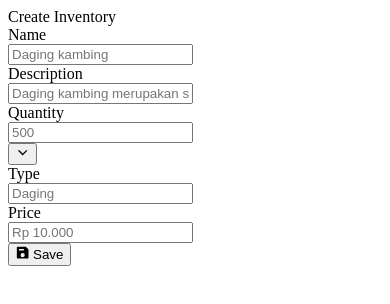
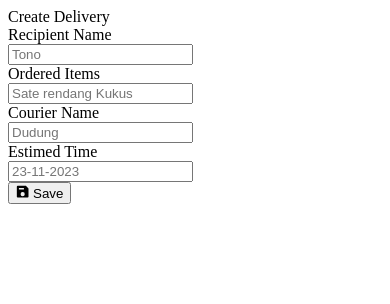
Before and after one commit to Harmerz/paw-fe, a Next.js app: page /delivery/create in a window 390 px wide. Shown: the top 304 px of the page. Built offline with nearby package versions, Linux system fonts and the light colour scheme.

Commit message:
Responsive Create & Update  Delivery

```diff
--- a/src/components/pages/delivery/createDelivery.js
+++ b/src/components/pages/delivery/createDelivery.js
@@ -1,94 +1,105 @@
-import { useState } from 'react'
-import { IoChevronDownSharp, IoSaveSharp } from 'react-icons/io5'
+import { IoSaveSharp } from 'react-icons/io5'
 
 export function Create() {
-  const [quantity, setQuantity] = useState(false)
-  const [typeQty, setTypeQty] = useState(' ')
   return (
     <div className="flex min-h-screen bg-white">
       <div className="w-1/6 flex-none" />
 
       <div className="w-2/3 flex-grow bg-white">
-        <div className="pb-6 pt-8 text-3xl font-bold text-black">Create Inventory</div>
+        <div
+          className="pb-6 pt-8 text-xl
+        font-bold text-black
+        md:text-2xl
+        lg:text-3xl"
+        >
+          Create Delivery
+        </div>
 
-        <div className="pb-2 font-bold text-black">Name</div>
+        <div
+          className="pb-2 text-xs
+        font-bold
+        text-black
+        md:text-sm
+        lg:text-base"
+        >
+          Recipient Name
+        </div>
         <div className="pb-4">
           <input
             type="text"
-            className="h-[66px] w-full rounded-md bg-gray-200 p-2 text-black"
-            placeholder="Daging kambing"
+            className="h-[22px]  w-full
+            rounded-md bg-gray-200
+            p-3 text-xs
+            text-black
+            md:h-[44px] md:text-sm
+            lg:h-[66px] lg:text-base"
+            placeholder="Tono"
           />
         </div>
 
-        <div className="pb-2 font-bold text-black">Description</div>
+        <div
+          className="pb-2 text-xs
+        font-bold
+        text-black
+        md:text-sm
+        lg:text-base"
+        >
+          Ordered Items
+        </div>
         <div className="pb-4">
           <input
             type="text"
-            className="w-full rounded-md bg-gray-200 p-2 pb-28 text-black"
-            placeholder="Daging kambing merupakan salah satu sumber protein yang berfungsi untuk..."
+            className="h-[22px] w-full
+            rounded-md bg-gray-200
+            p-3 text-xs
+            text-black
+            md:h-[44px] md:text-sm
+            lg:h-[66px] lg:text-base"
+            placeholder="Sate rendang Kukus"
           />
         </div>
 
-        <div className="pb-2 font-bold text-black">Quantity</div>
-        <div className="flex flex-row gap-2 pb-4">
-          <input
-            type="text"
-            className="w-32 rounded-md bg-gray-200 p-2 text-black"
-            placeholder="500"
-          />
-          <div className="relative">
-            <button
-              type="button"
-              className="flex h-[66px] w-44 cursor-pointer flex-row items-center justify-between rounded bg-gray-200 px-4 py-4 text-black"
-              onClick={() => setQuantity(!quantity)}
-            >
-              <div />
-              {typeQty}
-              <IoChevronDownSharp className="text-black" />
-            </button>
-            {quantity && (
-              <div className="absolute w-full bg-yellow-200 text-black">
-                <button
-                  onClick={() => setTypeQty('kg')}
-                  type="button"
-                  className="w-full p-2 hover:bg-yellow-400"
-                >
-                  kg
-                </button>
-                <button
-                  onClick={() => setTypeQty('pcs')}
-                  type="button"
-                  className="w-full p-2 hover:bg-yellow-400"
-                >
-                  pcs
-                </button>
-                <button
-                  onClick={() => setTypeQty('bottles')}
-                  type="button"
-                  className="w-full p-2 hover:bg-yellow-400"
-                >
-                  bottles
-                </button>
-              </div>
-            )}{' '}
-          </div>
+        <div
+          className="pb-2 text-xs
+        font-bold
+        text-black
+        md:text-sm
+        lg:text-base"
+        >
+          Courier Name
         </div>
-
-        <div className="pb-2 font-bold text-black">Type</div>
         <div className="pb-4">
           <input
             type="text"
-            className="h-[66px] w-full rounded-md bg-gray-200 p-2 text-black"
-            placeholder="Daging"
+            className="h-[22px] w-full
+            rounded-md bg-gray-200
+            p-3 text-xs
+            text-black
+            md:h-[44px] md:text-sm
+            lg:h-[66px] lg:text-base"
+            placeholder="Dudung"
           />
         </div>
 
-        <div className="pb-2 font-bold text-black">Price</div>
+        <div
+          className="pb-2 text-xs
+        font-bold
+        text-black
+        md:text-sm
+        lg:text-base"
+        >
+          Estimed Time
+        </div>
         <div className="pb-12">
           <input
             type="text"
-            className="h-[66px] w-full rounded-md bg-gray-200 p-2 text-black"
-            placeholder="Rp 10.000"
+            className="h-[22px] w-full
+            rounded-md bg-gray-200
+            p-3 text-xs
+            text-black
+            md:h-[44px] md:text-sm
+            lg:h-[66px] lg:text-base"
+            placeholder="23-11-2023"
           />
         </div>
       </div>
@@ -96,7 +107,11 @@ export function Create() {
       <div className="white relative w-1/6 flex-none">
         <button
           type="button"
-          className="absolute bottom-5 left-1/2 flex h-[48px] -translate-x-1/2 transform cursor-pointer items-center rounded bg-ijo3 px-4 py-2 font-bold text-white"
+          className="absolute bottom-12  left-1/2 flex h-[48px] -translate-x-1/2 transform cursor-pointer
+          items-center rounded bg-ijo3 px-4 py-2 font-bold text-white
+          text-xs
+          md:text-sm
+          lg:text-base"
         >
           <IoSaveSharp className="mr-2" /> Save
         </button>
--- a/src/components/pages/delivery/updateDelivery.js
+++ b/src/components/pages/delivery/updateDelivery.js
@@ -1,96 +1,107 @@
 'use client'
 
-import { useState } from 'react'
-import { IoChevronDownSharp, IoSaveSharp } from 'react-icons/io5'
+import { IoSaveSharp } from 'react-icons/io5'
 
 export function Update() {
-  const [quantity, setQuantity] = useState(false)
-  const [typeQty, setTypeQty] = useState(' ')
   return (
     <div className="flex min-h-screen bg-white">
       <div className="w-1/6 flex-none" />
 
       <div className="w-2/3 flex-grow bg-white">
-        <div className="pb-6 pt-8 text-3xl font-bold text-black">Update Inventory</div>
+        <div
+          className="pb-6 pt-8 text-xl
+      font-bold text-black
+      md:text-2xl
+      lg:text-3xl"
+        >
+          Update Delivery
+        </div>
 
-        <div className="pb-2 font-bold text-black">Name</div>
+        <div
+          className="pb-2 text-xs
+      font-bold
+      text-black
+      md:text-sm
+      lg:text-base"
+        >
+          Recipient Name
+        </div>
         <div className="pb-4">
           <input
             type="text"
-            className="h-[66px] w-full rounded-md bg-gray-200 p-2 text-black"
-            placeholder="Daging kambing"
+            className="h-[22px]  w-full
+          rounded-md bg-gray-200
+          p-3 text-xs
+          text-black
+          md:h-[44px] md:text-sm
+          lg:h-[66px] lg:text-base"
+            placeholder="Tono"
           />
         </div>
 
-        <div className="pb-2 font-bold text-black">Description</div>
+        <div
+          className="pb-2 text-xs
+      font-bold
+      text-black
+      md:text-sm
+      lg:text-base"
+        >
+          Ordered Items
+        </div>
         <div className="pb-4">
           <input
             type="text"
-            className="w-full rounded-md bg-gray-200 p-2 pb-28 text-black"
-            placeholder="Daging kambing merupakan salah satu sumber protein yang berfungsi untuk..."
+            className="h-[22px] w-full
+          rounded-md bg-gray-200
+          p-3 text-xs
+          text-black
+          md:h-[44px] md:text-sm
+          lg:h-[66px] lg:text-base"
+            placeholder="Sate rendang Kukus"
           />
         </div>
 
-        <div className="pb-2 font-bold text-black">Quantity</div>
-        <div className="flex flex-row gap-2 pb-4">
-          <input
-            type="text"
-            className="w-32 rounded-md bg-gray-200 p-2 text-black"
-            placeholder="500"
-          />
-          <div className="relative">
-            <button
-              type="button"
-              className="flex h-[66px] w-44 cursor-pointer flex-row items-center justify-between rounded bg-gray-200 px-4 py-4 text-black"
-              onClick={() => setQuantity(!quantity)}
-            >
-              <div />
-              {typeQty}
-              <IoChevronDownSharp className="text-black" />
-            </button>
-            {quantity && (
-              <div className="absolute w-full bg-yellow-200 text-black">
-                <button
-                  onClick={() => setTypeQty('kg')}
-                  type="button"
-                  className="w-full p-2 hover:bg-yellow-400"
-                >
-                  kg
-                </button>
-                <button
-                  onClick={() => setTypeQty('pcs')}
-                  type="button"
-                  className="w-full p-2 hover:bg-yellow-400"
-                >
-                  pcs
-                </button>
-                <button
-                  onClick={() => setTypeQty('bottles')}
-                  type="button"
-                  className="w-full p-2 hover:bg-yellow-400"
-                >
-                  bottles
-                </button>
-              </div>
-            )}{' '}
-          </div>
+        <div
+          className="pb-2 text-xs
+      font-bold
+      text-black
+      md:text-sm
+      lg:text-base"
+        >
+          Courier Name
         </div>
-
-        <div className="pb-2 font-bold text-black">Type</div>
         <div className="pb-4">
           <input
             type="text"
-            className="h-[66px] w-full rounded-md bg-gray-200 p-2 text-black"
-            placeholder="Daging"
+            className="h-[22px] w-full
+          rounded-md bg-gray-200
+          p-3 text-xs
+          text-black
+          md:h-[44px] md:text-sm
+          lg:h-[66px] lg:text-base"
+            placeholder="Dudung"
           />
         </div>
 
-        <div className="pb-2 font-bold text-black">Price</div>
+        <div
+          className="pb-2 text-xs
+      font-bold
+      text-black
+      md:text-sm
+      lg:text-base"
+        >
+          Estimed Time
+        </div>
         <div className="pb-12">
           <input
             type="text"
-            className="h-[66px] w-full rounded-md bg-gray-200 p-2 text-black"
-            placeholder="Rp 10.000"
+            className="h-[22px] w-full
+          rounded-md bg-gray-200
+          p-3 text-xs
+          text-black
+          md:h-[44px] md:text-sm
+          lg:h-[66px] lg:text-base"
+            placeholder="23-11-2023"
           />
         </div>
       </div>
@@ -98,7 +109,11 @@ export function Update() {
       <div className="white relative w-1/6 flex-none">
         <button
           type="button"
-          className="absolute bottom-5 left-1/2 flex h-[48px] -translate-x-1/2 transform cursor-pointer items-center rounded bg-ijo3 px-4 py-2 font-bold text-white"
+          className="absolute bottom-12  left-1/2 flex h-[48px] -translate-x-1/2 transform cursor-pointer
+        items-center rounded bg-ijo3 px-4 py-2 text-xs font-bold
+        text-white
+        md:text-sm
+        lg:text-base"
         >
           <IoSaveSharp className="mr-2" /> Save
         </button>
```
